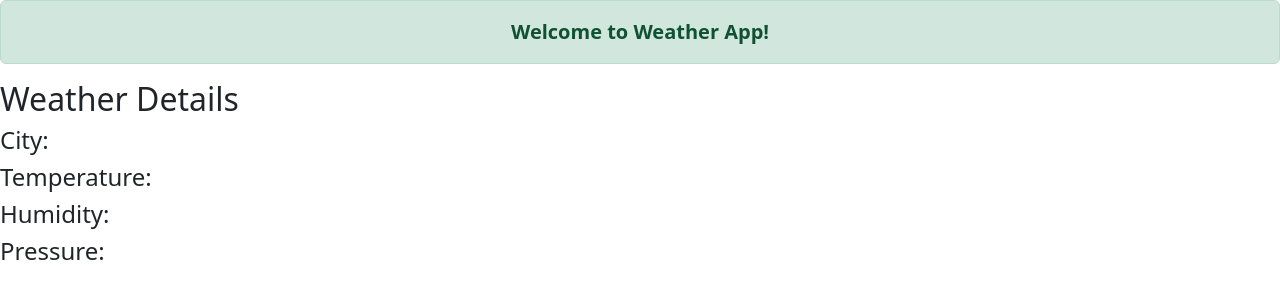
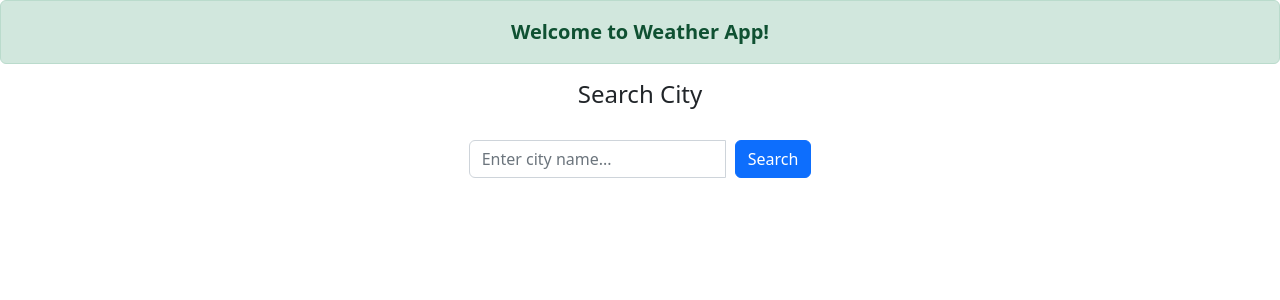
Before and after one commit to ManojGoud007/Weather-App, a Flask app: page / in a window 1280 px wide. Shown: the top 300 px of the page. Run offline with Flask 2, Linux system fonts and the light colour scheme.

Commit message:
Added search functionality

```diff
--- a/app.py
+++ b/app.py
@@ -1,15 +1,16 @@
-from flask import Flask, render_template
+from flask import Flask, render_template, request
 import requests
 app = Flask(__name__)
 
-city = 'Hyderabad'
-key = 'XXXXXXXXXXXXXXXXX'
-url = 'https://api.openweathermap.org/data/2.5/weather?q='+city+'&units=metric&appid='+key
-
-res = requests.get(url).json()
-@app.route("/")
+key = 'xxxxxxxxxx'
+@app.route("/", methods = ['GET', 'POST'])
 def index():
-    return render_template('index.html', res = res)
+    if request.method == 'POST':
+        city = request.form['city']
+        url = 'https://api.openweathermap.org/data/2.5/weather?q=' + city + '&units=metric&appid=' + key
+        res = requests.get(url).json()
+        return render_template('index.html', res = res)
+    return render_template('index.html')
 
 
 if __name__ == '__main__':
--- a/templates/index.html
+++ b/templates/index.html
@@ -10,6 +10,23 @@
     <div class="alert alert-success" align="center" style="font-size:20px;">
         <strong>Welcome to Weather App!</strong>
     </div>
+    <!-- search bar for city -->
+    <div class="container" align="center">
+      <h4>Search City</h4>
+    <div class="container d-flex justify-content-center align-items-center" style="height: 100px;">
+  <form action="/" method="POST">
+    <div class="input-group mb-3">
+      <input type="text" class="form-control" name="city" placeholder="Enter city name...">
+      <div class="input-group-append" style="padding-left:10px;">
+        <button class="btn btn-primary" type="submit">Search</button>
+      </div>
+    </div>
+  </form>
+</div>
+    </div>
+
+<!-- this div is activated when search button is clicked -->
+    {% if res %}
     <div>
       <h2>Weather Details</h2>
             <div id = "details">
@@ -19,6 +36,7 @@
                 <h4>Pressure: {{ res.main.pressure }}</h4>
             </div>
     </div>
+    {% endif %}
     <script src="https://cdn.jsdelivr.net/npm/bootstrap@5.2.3/dist/js/bootstrap.bundle.min.js" integrity="sha384-kenU1KFdBIe4zVF0s0G1M5b4hcpxyD9F7jL+jjXkk+Q2h455rYXK/7HAuoJl+0I4" crossorigin="anonymous"></script>
   </body>
 </html>
```
